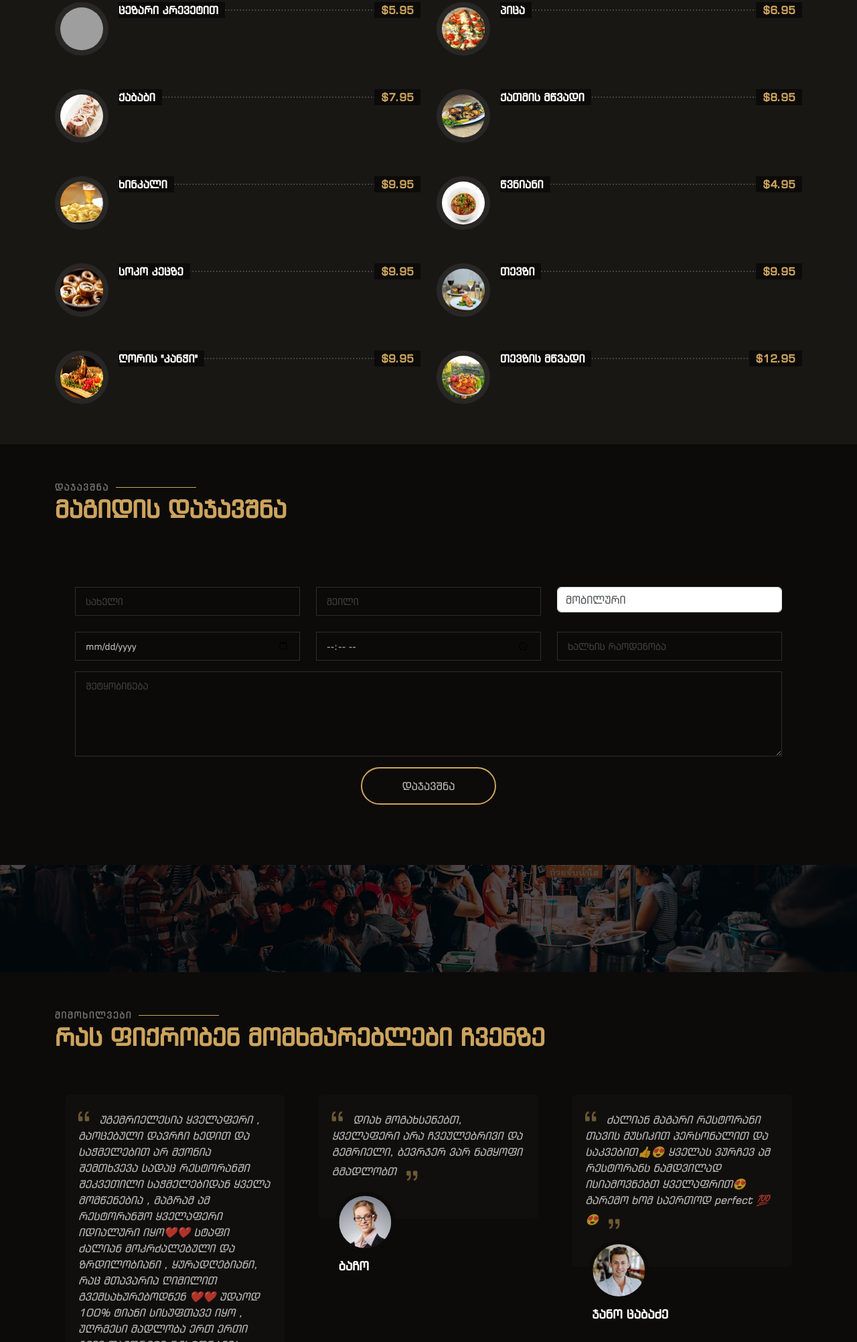
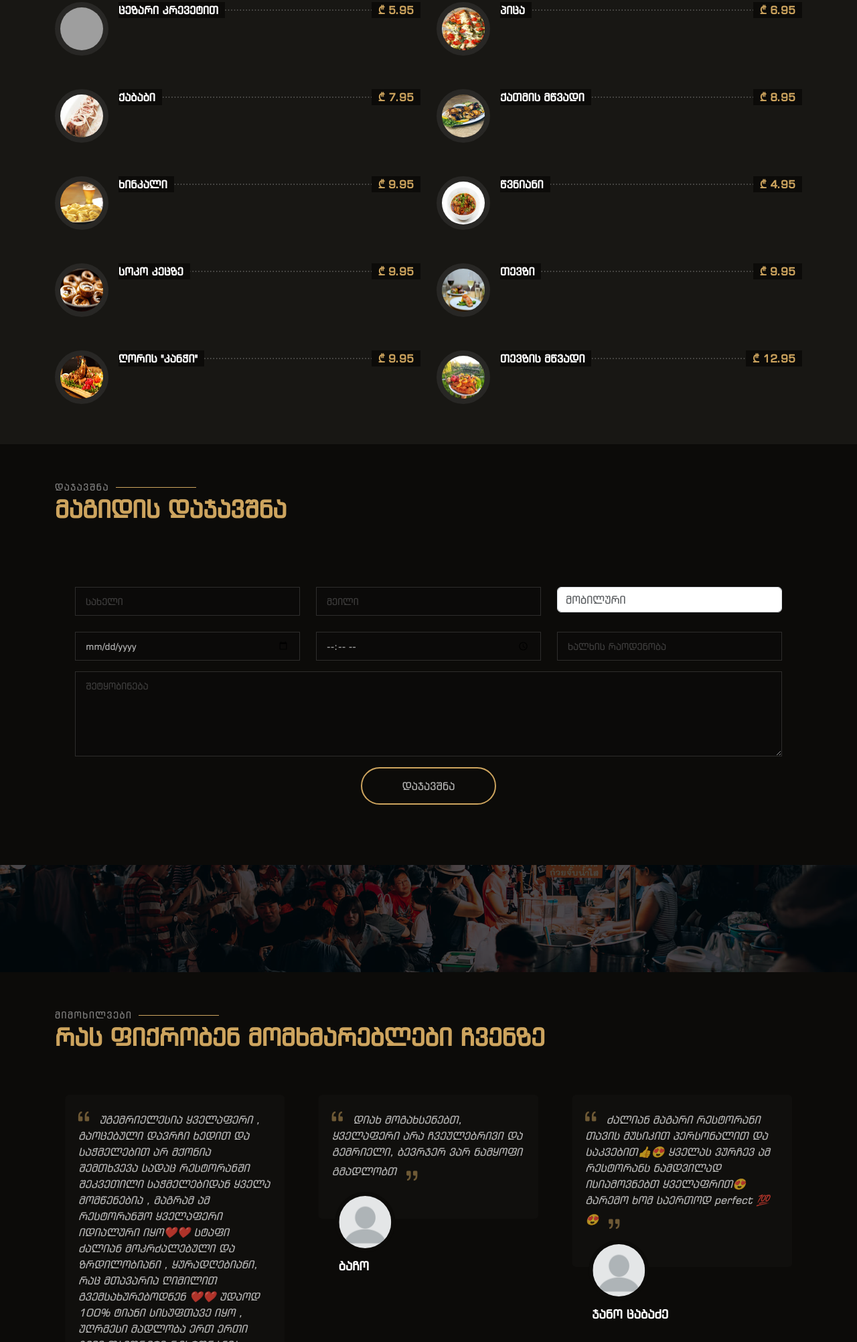
Before and after one commit to Vladozi/karavela, a website: page index.html in a window 1280 px wide. Shown: the part 2113-4116 px from the top of the page at 67% size. Drawn offline with Linux system fonts and the light colour scheme; grey boxes are pictures that could not be loaded; a web font is replaced by a local one.

Commit message:
initial commit

```diff
--- a/index.html
+++ b/index.html
@@ -177,7 +177,7 @@
             <div class="card-item">
               <span>02</span>
               <h4>მომსახურება</h4>
-              <p>სწრაფი,ხარისხიანი და თბილი მომსახურება უთბილესი ხალხისგან</p>
+              <p>სწრაფი,ხარისხიანი და თბილი მომსახურება ძალიან თბილი ხალხისგან</p>
             </div>
           </div><!-- Card Item -->
 
@@ -222,7 +222,7 @@
           <div class="col-lg-6 menu-item isotope-item filter-salads">
             <img src="assets/img/menu/krevetiscezari.jpg" class="menu-img" alt="">
             <div class="menu-content">
-              <a href="#">ცეზარი კრევეტით</a><span>$5.95</span>
+              <a href="#">ცეზარი კრევეტით</a><span>₾ 5.95</span>
             </div>
             <!-- <div class="menu-ingredients">
               Lorem, deren, trataro, filede, nerada
@@ -232,7 +232,7 @@
           <div class="col-lg-6 menu-item isotope-item filter-starters">
             <img src="assets/img/menu/pica.jpg" class="menu-img" alt="">
             <div class="menu-content">
-              <a href="#">პიცა</a><span>$6.95</span>
+              <a href="#">პიცა</a><span>₾ 6.95</span>
             </div>
             <!-- <div class="menu-ingredients">
               Lorem, deren, trataro, filede, nerada
@@ -242,7 +242,7 @@
           <div class="col-lg-6 menu-item isotope-item filter-starters">
             <img src="assets/img/menu/qababi.jpg" class="menu-img" alt="">
             <div class="menu-content">
-              <a href="#">ქაბაბი</a><span>$7.95</span>
+              <a href="#">ქაბაბი</a><span>₾ 7.95</span>
             </div>
             <!-- <div class="menu-ingredients">
               A delicate crab cake served on a toasted roll with lettuce and tartar sauce
@@ -252,7 +252,7 @@
           <div class="col-lg-6 menu-item isotope-item filter-specialty">
             <img src="assets/img/menu/qatmisMwvadi.jpg" class="menu-img" alt="">
             <div class="menu-content">
-              <a href="#">ქათმის მწვადი</a><span>$8.95</span>
+              <a href="#">ქათმის მწვადი</a><span>₾ 8.95</span>
             </div>
             <!-- <div class="menu-ingredients">
               Lorem, deren, trataro, filede, nerada
@@ -262,7 +262,7 @@
           <div class="col-lg-6 menu-item isotope-item filter-specialty">
             <img src="assets/img/gallery/galerea12.jpg" class="menu-img" alt="">
             <div class="menu-content">
-              <a href="#">ხინკალი</a><span>$9.95</span>
+              <a href="#">ხინკალი</a><span>₾ 9.95</span>
             </div>
             <!-- <div class="menu-ingredients">
               Grilled chicken with provolone, artichoke hearts, and roasted red pesto
@@ -272,7 +272,7 @@
           <div class="col-lg-6 menu-item isotope-item filter-specialty">
             <img src="assets/img/menu/supi.jpg" class="menu-img" alt="">
             <div class="menu-content">
-              <a href="#">წვნიანი</a><span>$4.95</span>
+              <a href="#">წვნიანი</a><span>₾ 4.95</span>
             </div>
             <!-- <div class="menu-ingredients">
               Lorem, deren, trataro, filede, nerada
@@ -282,7 +282,7 @@
           <div class="col-lg-6 menu-item isotope-item filter-starters">
             <img src="assets/img/menu/sokoKecze.jpg" class="menu-img" alt="">
             <div class="menu-content">
-              <a href="#">სოკო კეცზე</a><span>$9.95</span>
+              <a href="#">სოკო კეცზე</a><span>₾ 9.95</span>
             </div>
             <!-- <div class="menu-ingredients">
               Fresh spinach, crisp romaine, tomatoes, and Greek olives
@@ -292,7 +292,7 @@
           <div class="col-lg-6 menu-item isotope-item filter-starters">
             <img src="assets/img/menu/tevzi.jpg" class="menu-img" alt="">
             <div class="menu-content">
-              <a href="#">თევზი</a><span>$9.95</span>
+              <a href="#">თევზი</a><span>₾ 9.95</span>
             </div>
             <!-- <div class="menu-ingredients">
               Fresh spinach with mushrooms, hard boiled egg, and warm bacon vinaigrette
@@ -301,7 +301,7 @@
           <div class="col-lg-6 menu-item isotope-item filter-specialty">
             <img src="assets/img/menu/gorisKanwismenu.jpg" class="menu-img" alt="">
             <div class="menu-content">
-              <a href="#">ღორის "კანჭი"</a><span>$9.95</span>
+              <a href="#">ღორის "კანჭი"</a><span>₾ 9.95</span>
             </div>
             <!-- <div class="menu-ingredients">
               Fresh spinach with mushrooms, hard boiled egg, and warm bacon vinaigrette
@@ -312,7 +312,7 @@
           <div class="col-lg-6 menu-item isotope-item filter-specialty">
             <img src="assets/img/menu/tevzisMwvadi.jpg" class="menu-img" alt="">
             <div class="menu-content">
-              <a href="#">თევზის მწვადი</a><span>$12.95</span>
+              <a href="#">თევზის მწვადი</a><span>₾ 12.95</span>
             </div>
             <!-- <div class="menu-ingredients">
               Plump lobster meat, mayo and crisp lettuce on a toasted bulky roll
@@ -456,7 +456,7 @@
                    ყურადღებიანები და პროფესიონალები ❤️ ძალიან დიდი მადლობა თითოეულ მათგანს ❤️❤️.</span>
                 <i class="bi bi-quote quote-icon-right"></i>
                 </p>
-                <img src="assets/img/testimonials/testimonials-1.jpg" class="testimonial-img" alt="">
+                <img src="assets/img/testimonials/demo.png" class="testimonial-img" alt="">
                 <h3>სოფო მეტრეველი</h3>
 
               </div>
@@ -472,7 +472,7 @@
                     უღრმესი მადლობა ერთ ერთი ჩემი ფავორიტი რესტორანია დაგემოვნების დღიდანვე ❤️❤️💙 </span>
                   <i class="bi bi-quote quote-icon-right"></i>
                 </p>
-                <img src="assets/img/testimonials/testimonials-2.jpg" class="testimonial-img" alt="">
+                <img src="assets/img/testimonials/demo.png" class="testimonial-img" alt="">
                 <h3>ნანა ზამთარაძე</h3>
 
               </div>
@@ -485,7 +485,7 @@
                   <span>დიახ მოგახსენებთ, ყველაფერი  არა ჩვეულებრივი და გემრიელი, ბევრჯერ ვარ ნამყოფი გმადლობთ</span>
                   <i class="bi bi-quote quote-icon-right"></i>
                 </p>
-                <img src="assets/img/testimonials/testimonials-3.jpg" class="testimonial-img" alt="">
+                <img src="assets/img/testimonials/demo.png" class="testimonial-img" alt="">
                 <h3>ბაჩო</h3>
 
               </div>
@@ -498,7 +498,7 @@
                   <span>ძალიან მაგარი რესტორანი თავის მუსიკით პერსონალით და საკვებით👍😍 ყველას ვურჩევ ამ რესტორანს ნამდვილად ისიამოვნებთ ყველაფრით😍 გარემო ხომ საერთოდ perfect 💯😍</span>
                   <i class="bi bi-quote quote-icon-right"></i>
                 </p>
-                <img src="/assets/img/testimonials/testimonials-4.jpg" class="testimonial-img" alt="">
+                <img src="/assets/img/testimonials/demo.png" class="testimonial-img" alt="">
                 <h3>ჯანო ცაბაძე</h3>
 
               </div>
@@ -512,7 +512,7 @@
                   </span>
                   <i class="bi bi-quote quote-icon-right"></i>
                 </p>
-                <img src="assets/img/testimonials/testimonials-5.jpg" class="testimonial-img" alt="">
+                <img src="assets/img/testimonials/demo.png" class="testimonial-img" alt="">
                 <h3>ვიკა</h3>
 
               </div>
@@ -707,8 +707,8 @@
           </div>
           <div class="social-links d-flex mt-4">
 
-            <a href=""><i class="bi bi-facebook"></i></a>
-            <a href=""><i class="bi bi-instagram"></i></a>
+            <a href="https://www.facebook.com/karavelarestaurant/"><i class="bi bi-facebook"></i></a>
+            <a href="https://www.instagram.com/restaurant.karavela/"><i class="bi bi-instagram"></i></a>
 
           </div>
         </div>
```
Also changed, not shown: assets/img/testimonials/demo.png (added).
